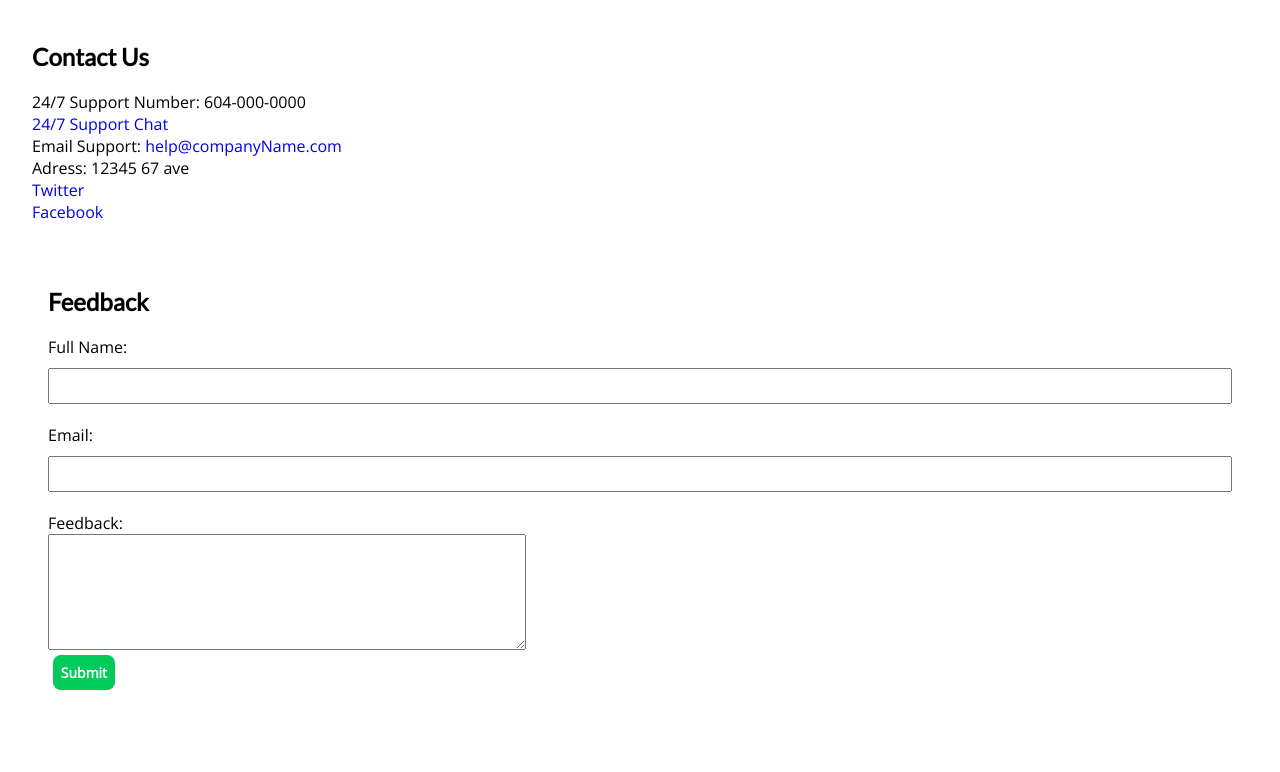
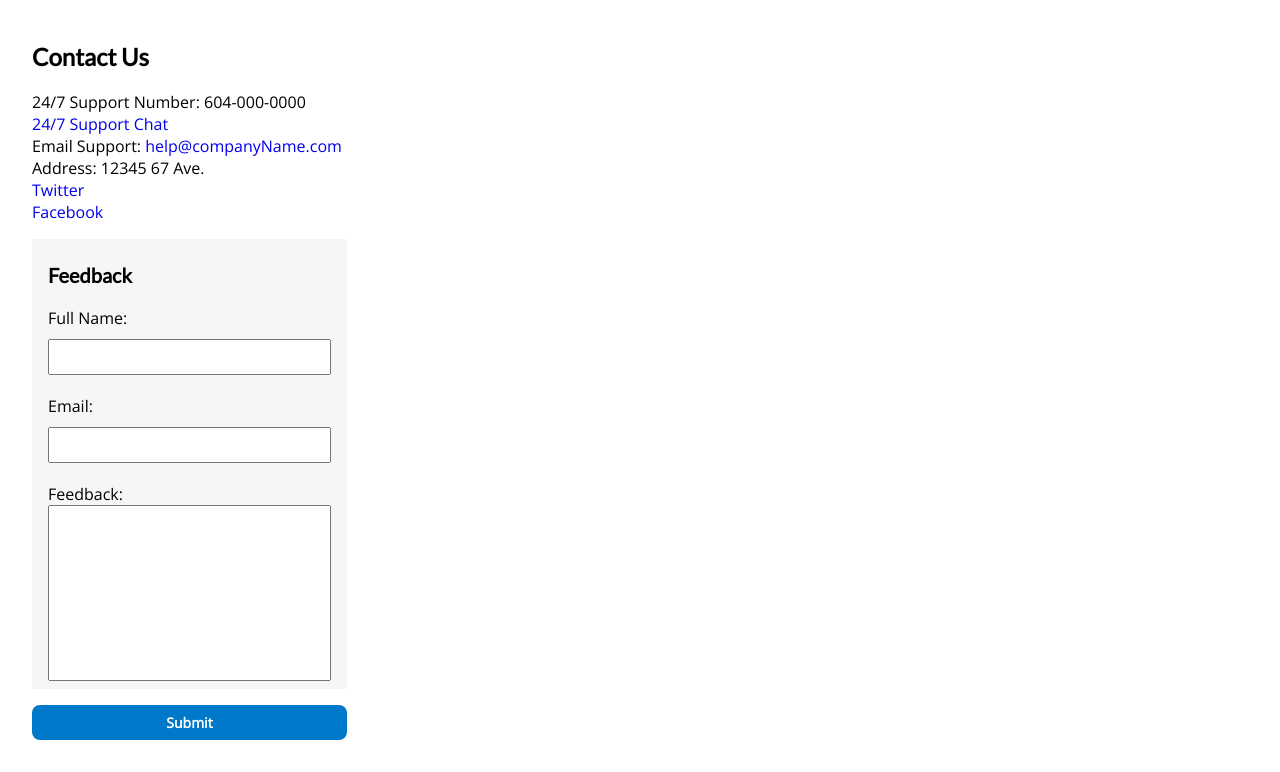
Before and after one commit to asoames/iat339P2, a plain HTML site: page contact.html in a window 1280 px wide. Shown: the part 247-1019 px from the top of the page. Before the commit the page ends 974 px from the top, so only its background shows below. Drawn offline with nearby package versions, Linux system fonts and the light colour scheme.

Commit message:
Fix feedback form

```diff
--- a/contact.html
+++ b/contact.html
@@ -56,7 +56,7 @@
                 <li class="contact-info">24/7 Support Number: 604-000-0000</li>
                 <li class="contact-info"><a href="https://help.newegg.ca">24/7 Support Chat</a></li>
                 <li class="contact-info">Email Support: <a href="mailto:help@companyName.com">help@companyName.com</a></li>
-                <li class="contact-info">Adress: 12345 67 ave</li>
+                <li class="contact-info">Address: 12345 67 Ave.</li>
                 <li class="contact-info"><a href="https://twitter.com">Twitter</a></li>
                 <li class="contact-info"><a href="https://www.facebook.com">Facebook</a></li>
             </ul>
@@ -64,9 +64,9 @@
 
         <section id="feedback">
             <form class="form-payment">
-                <div class="form-row">
-                    <div class="form-50 left">
-                        <h2>Feedback</h2>
+                <div class="row left feedbackFlex">
+                    <div class="col-50" id="feedback-form">
+                        <h3>Feedback</h3>
 
                         <label for="input-name">Full Name:</label>
                         <input type="text" name="input-name" id="input-name">
@@ -75,9 +75,9 @@
                         <input type="text" name="input-email" id="input-email">
 
                         <label>Feedback:</label>
-                        <textarea rows="5" cols="50" class="feedback-box"></textarea>
+                        <textarea rows="10" class="feedback-box"></textarea>
                     </div>
-                    <button type="submit" value="Submit" name="payment" class="submit-button">Submit</button>
+                    <input class="nav-button form-button" id="feedback-button" type="submit" value="Submit">
                 </div>
             </form>
         </section>
--- a/css/flexbox.css
+++ b/css/flexbox.css
@@ -29,6 +29,15 @@
     order: 1;
 }
 
+.left {
+    justify-content: flex-start;
+}
+
+.feedbackFlex {
+    display: block;
+    width: 315px;
+}
+
 @media (max-width: 64rem){
     .popRight{
         order: -1;
@@ -44,4 +53,10 @@
         flex-direction: column;
         align-content: stretch;
     }
+
+    .feedbackFlex {
+        display: flex;
+        width: 100%;
+        margin: 0;
+    }
 }
--- a/css/main.css
+++ b/css/main.css
@@ -302,23 +302,20 @@ transition code from http://ianlunn.github.io/Hover/
     object-fit: cover;
 }
 
+#feedback-form {
+    display: flex;
+    flex-direction: column;
+}
+
 .feedback-box{
     display: block;
+    resize: none;
+    flex-grow: 1;
+    font-size: 12px;
 }
 
-.submit-button{
-    display: inline-block;
-    padding: 0.5rem;
-    margin: 0.3rem;
-    color: white;
-    background-color: #00ca5a;  /*change colour*/
-    border-radius: 8px;
-    text-decoration: none;
-    border: none;
-    transition-property: opacity;
-    transition-duration: 0.5s;
-    font-size: 0.875rem;
-    font-weight: bold;
+#feedback-button{
+    flex-basis: 50.5%;
 }
 
 .submit-button:hover, .submit-button:focus{
```
